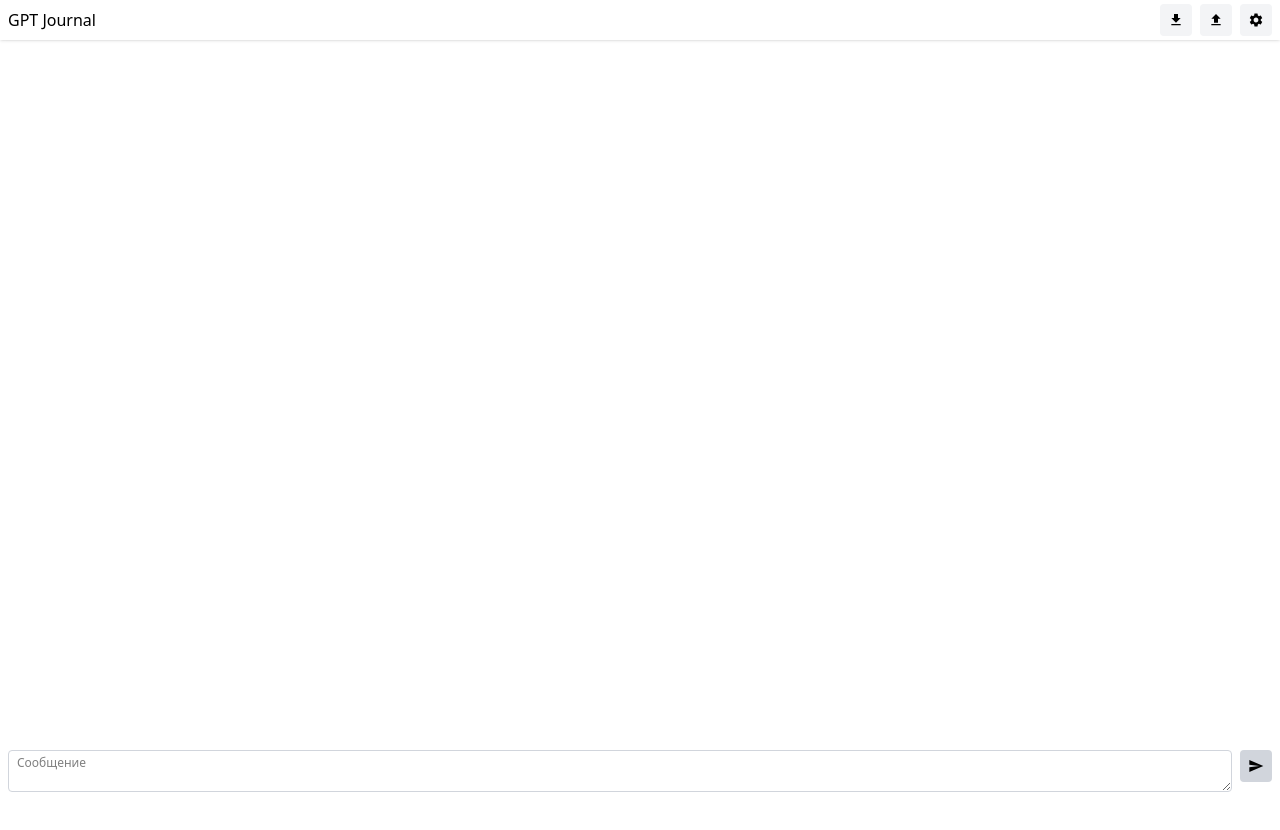
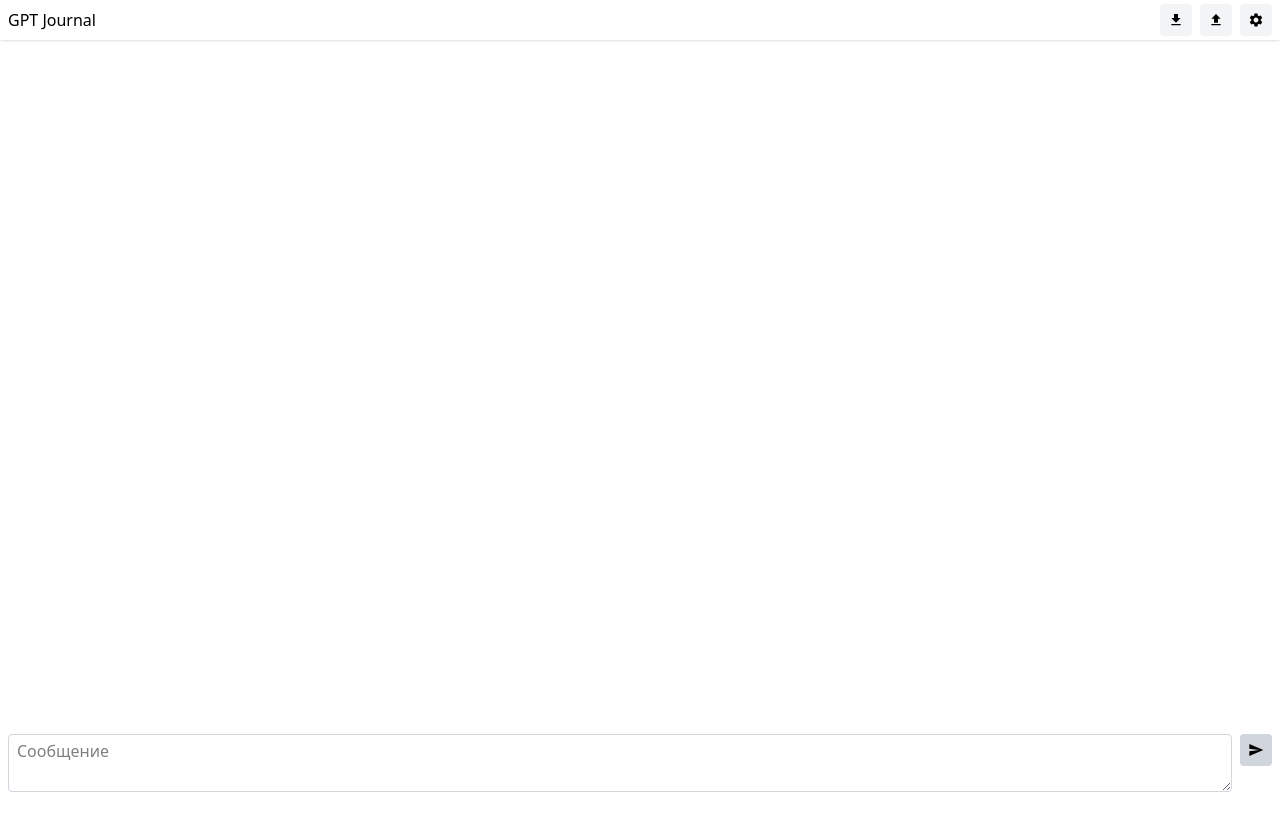
Before and after one commit to ashlanderr/gpt-journal-web, a React (Vite) app: page / in a window 1280 px wide. Shown: the top 830 px of the page. Built offline with nearby package versions, Linux system fonts and the light colour scheme.

Commit message:
Fix page zoom on iOS

```diff
--- a/src/App.tsx
+++ b/src/App.tsx
@@ -228,10 +228,9 @@ function NewMessageView() {
   return (
     <div className="sticky bottom-0 bg-white px-2 py-2 flex gap-2 items-start">
       <TextareaAutosize
-        className="flex-1 border border-gray-300 rounded px-2 py-1 text-xs"
+        className="flex-1 border border-gray-300 rounded px-2 py-1 text-base"
         placeholder="Сообщение"
         minRows={2}
-        maxRows={8}
         value={value}
         onChange={(e) => setValue(e.target.value)}
       />
```
